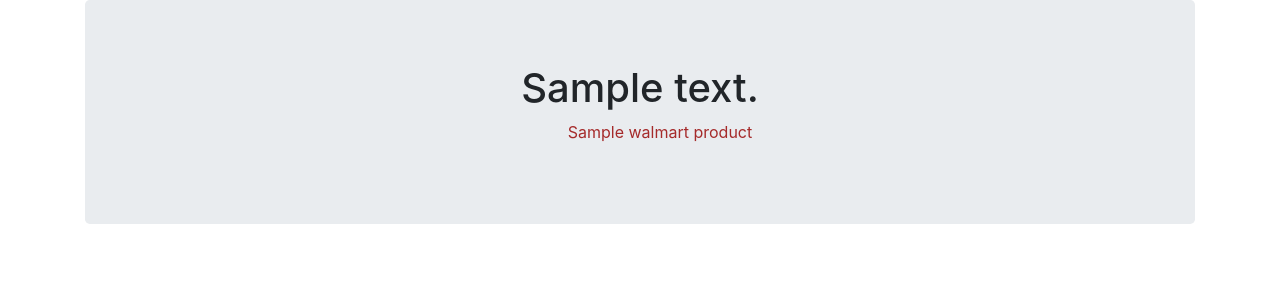
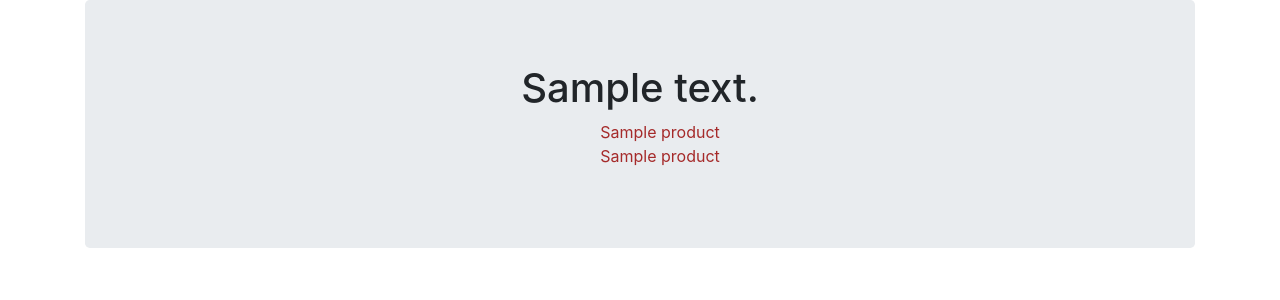
Before and after one commit to abbylemon/web-scraping-challenge, a Flask app: template templates/index.html in a window 1280 px wide. Shown: the top 300 px of the page. Run offline with Flask 2, Linux system fonts and the light colour scheme; the template is opened without the code that fills it: most values are stand-ins (such as "Sample title", 1, 10 or a date in 2020); some libraries are stand-ins or nearby versions.

Commit message:
work on debuging displaying data in site issue

```diff
--- a/app.py
+++ b/app.py
@@ -16,9 +16,9 @@
 
     print("----->displaying title<-----")
 
-    product_info = mongo.db/collection.find_one()
+    product_info = mongo.db.collection.find_one()
 
-    return render_template("index. html", walmart_product=product_info)
+    return render_template("index.html", walmart_product=product_info)
 
     print("----->displayed data on page<-----")
 
--- a/templates/index.html
+++ b/templates/index.html
@@ -18,9 +18,10 @@
                 <div>
                     <ul style="list-style: none;">
 
-                        <!-- {% for product in walmart_product %} -->
-                        <li style="color:brown">{{ walmart_product.Name }}</li>
-                        <!-- {% endfor %} -->
+                        {% for product in walmart_product %}
+                        <li style="color:brown;">{{ product.Name }}</li>
+                        <li style="color: brown;">{{ product.product_name }}</li>
+                        {% endfor %}
 
                     </ul>
                 </div>
```
